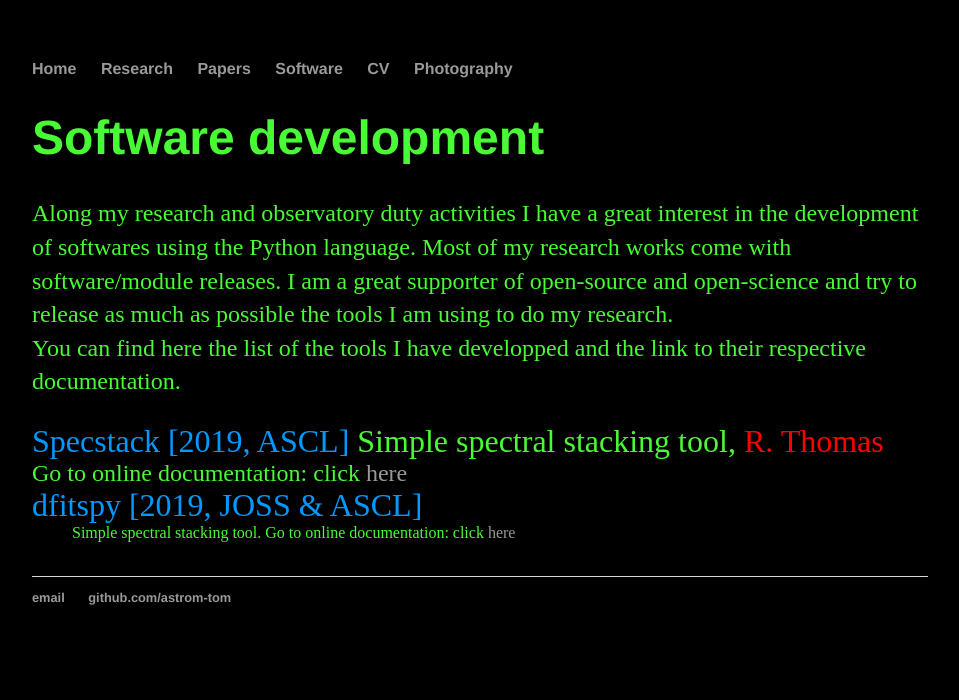
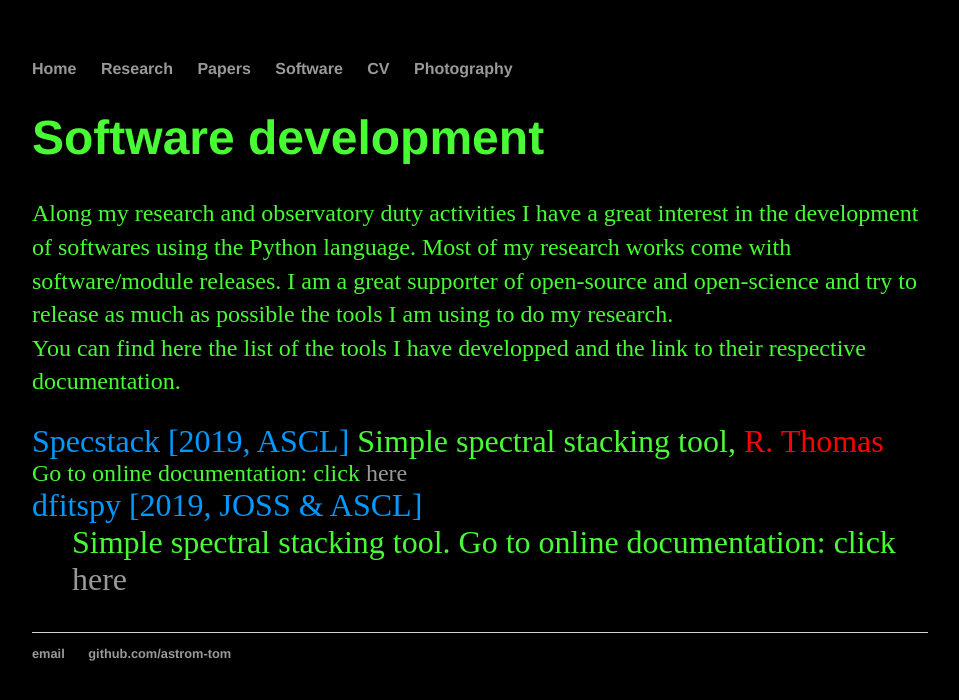
Before and after one commit to astrom-tom/astrom-tom.github.io, a Jekyll site: the page built from Software/index.html, in a window 1280 px wide. Shown: the top 700 px of the page, without its empty margins (160-1119 px from the left). Built offline with Jekyll 4.4.1, drawn with Linux system fonts in a browser that asks for light colours.

Commit message:
Update index.html

```diff
--- a/Software/index.html
+++ b/Software/index.html
@@ -19,8 +19,8 @@
   </dt>
 
   <dt> <font size="6"> <span class='softR'>dfitspy [2019, JOSS & ASCL]</span> </font>  </dt>
-       <dd> Simple spectral stacking tool. Go to online documentation:
-	       click <a href="https://astrom-tom.github.io/dfitspy/build/html/index.html">here</a>  </dd>
+       <dd> <font size="6">  Simple spectral stacking tool. Go to online documentation:
+	       click <a href="https://astrom-tom.github.io/dfitspy/build/html/index.html">here</a>  </font> </dd>
 
 </dl>
 
```
